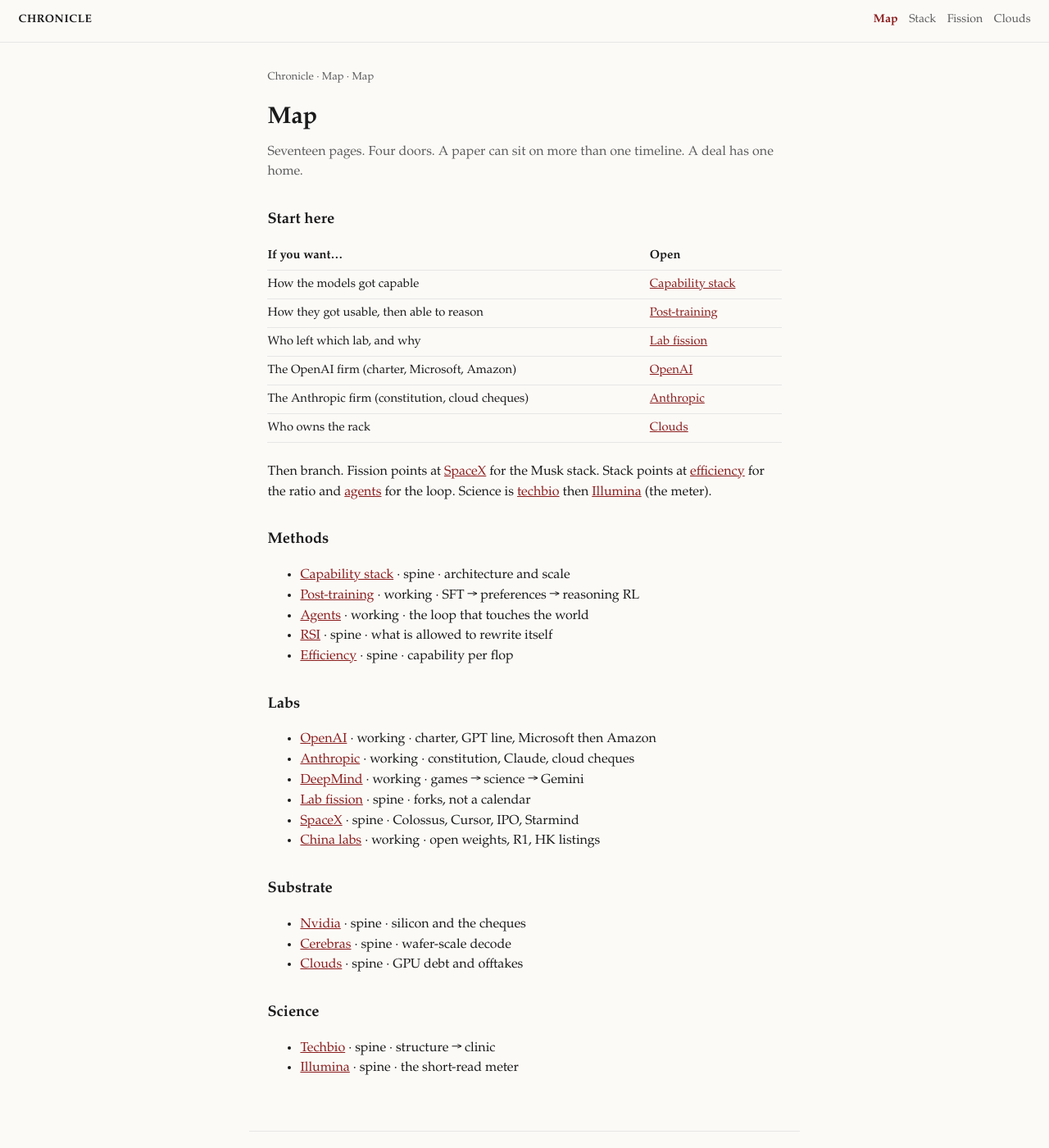
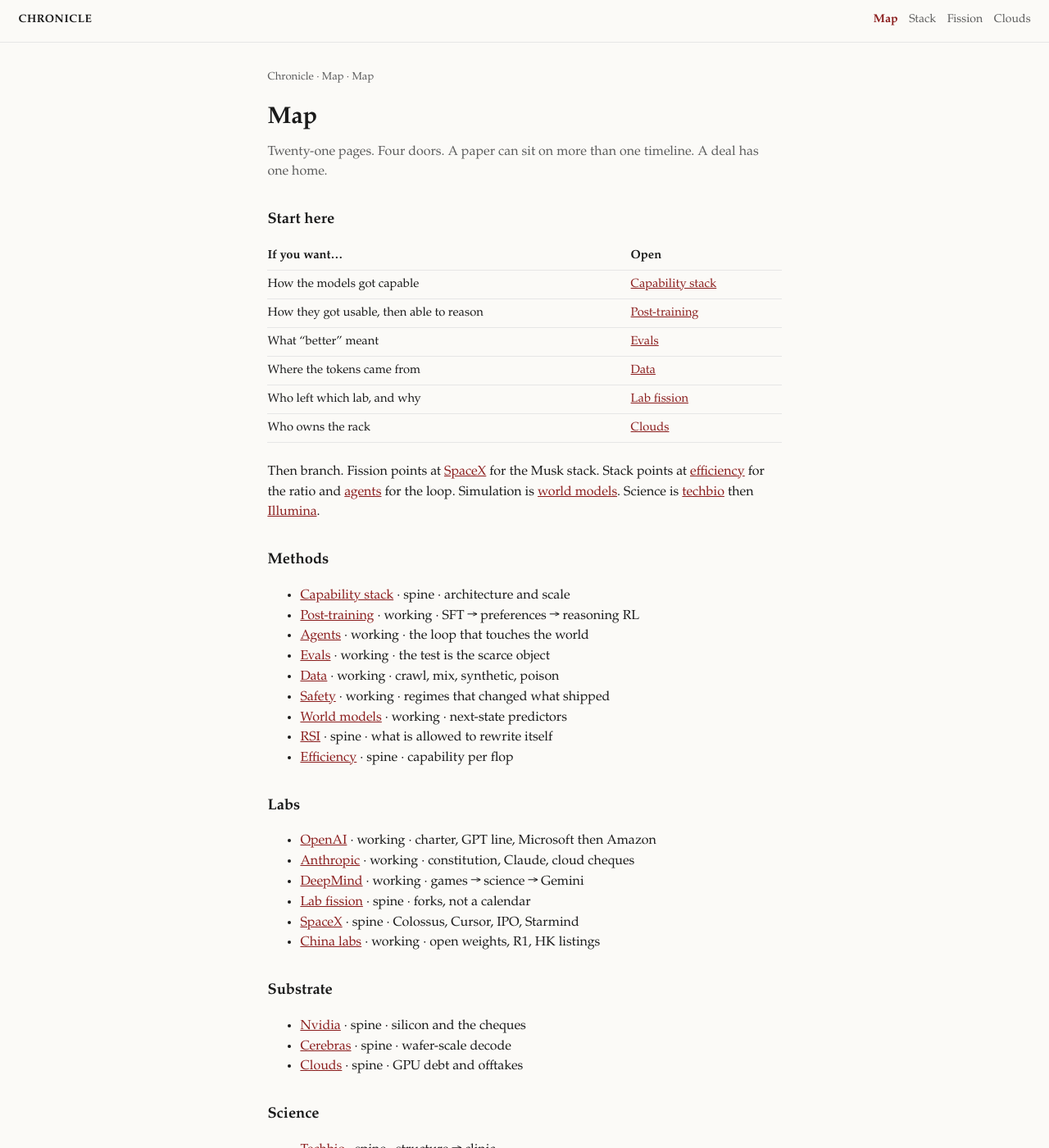
Before and after one commit to vandontduong/chronicle, a Jekyll site: the page built from timelines/index.md, in a window 1280 px wide and 1400 px high. Shown: the whole window at 82% size. Built offline with Jekyll 4.4.1, drawn with Linux system fonts in a browser that asks for light colours; some of the changed text lies outside the part shown.

Commit message:
Add evals, data, safety, and world-models method pages

```diff
--- a/_includes/sitemap.html
+++ b/_includes/sitemap.html
@@ -4,6 +4,10 @@
     <a href="{{ '/timelines/capability-stack/' | relative_url }}"{% if page.url contains '/capability-stack' %} class="here"{% endif %}>Stack</a>
     <a href="{{ '/timelines/post-training/' | relative_url }}"{% if page.url contains '/post-training' %} class="here"{% endif %}>Post-training</a>
     <a href="{{ '/timelines/agents/' | relative_url }}"{% if page.url contains '/agents' %} class="here"{% endif %}>Agents</a>
+    <a href="{{ '/timelines/evals/' | relative_url }}"{% if page.url contains '/evals' %} class="here"{% endif %}>Evals</a>
+    <a href="{{ '/timelines/data/' | relative_url }}"{% if page.url contains '/data' %} class="here"{% endif %}>Data</a>
+    <a href="{{ '/timelines/safety/' | relative_url }}"{% if page.url contains '/safety' %} class="here"{% endif %}>Safety</a>
+    <a href="{{ '/timelines/world-models/' | relative_url }}"{% if page.url contains '/world-models' %} class="here"{% endif %}>World models</a>
     <a href="{{ '/timelines/rsi/' | relative_url }}"{% if page.url contains '/rsi' %} class="here"{% endif %}>RSI</a>
     <a href="{{ '/timelines/efficiency/' | relative_url }}"{% if page.url contains '/efficiency' %} class="here"{% endif %}>Efficiency</a>
   </div>
--- a/timelines/index.md
+++ b/timelines/index.md
@@ -6,7 +6,7 @@ permalink: /timelines/
 
 # Map
 
-<p class="lede">Seventeen pages. Four doors. A paper can sit on more than one timeline. A deal has one home.</p>
+<p class="lede">Twenty-one pages. Four doors. A paper can sit on more than one timeline. A deal has one home.</p>
 
 ## Start here
 
@@ -14,18 +14,22 @@ permalink: /timelines/
 |---|---|
 | How the models got capable | [Capability stack]({{ '/timelines/capability-stack/' | relative_url }}) |
 | How they got usable, then able to reason | [Post-training]({{ '/timelines/post-training/' | relative_url }}) |
+| What “better” meant | [Evals]({{ '/timelines/evals/' | relative_url }}) |
+| Where the tokens came from | [Data]({{ '/timelines/data/' | relative_url }}) |
 | Who left which lab, and why | [Lab fission]({{ '/timelines/lab-fission/' | relative_url }}) |
-| The OpenAI firm (charter, Microsoft, Amazon) | [OpenAI]({{ '/timelines/openai/' | relative_url }}) |
-| The Anthropic firm (constitution, cloud cheques) | [Anthropic]({{ '/timelines/anthropic/' | relative_url }}) |
 | Who owns the rack | [Clouds]({{ '/timelines/clouds/' | relative_url }}) |
 
-Then branch. Fission points at [SpaceX]({{ '/timelines/spacex/' | relative_url }}) for the Musk stack. Stack points at [efficiency]({{ '/timelines/efficiency/' | relative_url }}) for the ratio and [agents]({{ '/timelines/agents/' | relative_url }}) for the loop. Science is [techbio]({{ '/timelines/techbio/' | relative_url }}) then [Illumina]({{ '/timelines/illumina/' | relative_url }}) (the meter).
+Then branch. Fission points at [SpaceX]({{ '/timelines/spacex/' | relative_url }}) for the Musk stack. Stack points at [efficiency]({{ '/timelines/efficiency/' | relative_url }}) for the ratio and [agents]({{ '/timelines/agents/' | relative_url }}) for the loop. Simulation is [world models]({{ '/timelines/world-models/' | relative_url }}). Science is [techbio]({{ '/timelines/techbio/' | relative_url }}) then [Illumina]({{ '/timelines/illumina/' | relative_url }}).
 
 ## Methods
 
 - [Capability stack]({{ '/timelines/capability-stack/' | relative_url }}) · spine · architecture and scale
 - [Post-training]({{ '/timelines/post-training/' | relative_url }}) · working · SFT → preferences → reasoning RL
 - [Agents]({{ '/timelines/agents/' | relative_url }}) · working · the loop that touches the world
+- [Evals]({{ '/timelines/evals/' | relative_url }}) · working · the test is the scarce object
+- [Data]({{ '/timelines/data/' | relative_url }}) · working · crawl, mix, synthetic, poison
+- [Safety]({{ '/timelines/safety/' | relative_url }}) · working · regimes that changed what shipped
+- [World models]({{ '/timelines/world-models/' | relative_url }}) · working · next-state predictors
 - [RSI]({{ '/timelines/rsi/' | relative_url }}) · spine · what is allowed to rewrite itself
 - [Efficiency]({{ '/timelines/efficiency/' | relative_url }}) · spine · capability per flop
 
```
Also changed, not shown: index.md (+6 -3 lines), timelines/data.md (added, +65 -0 lines), timelines/evals.md (added, +60 -0 lines), timelines/safety.md (added, +66 -0 lines), timelines/world-models.md (added, +60 -0 lines).
